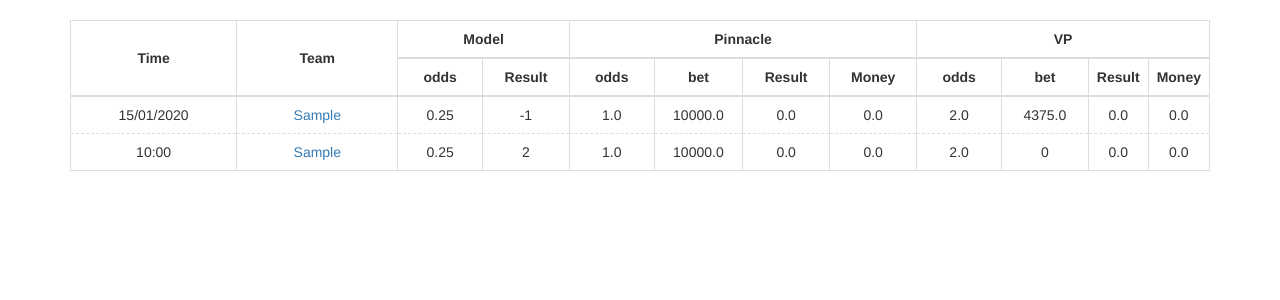
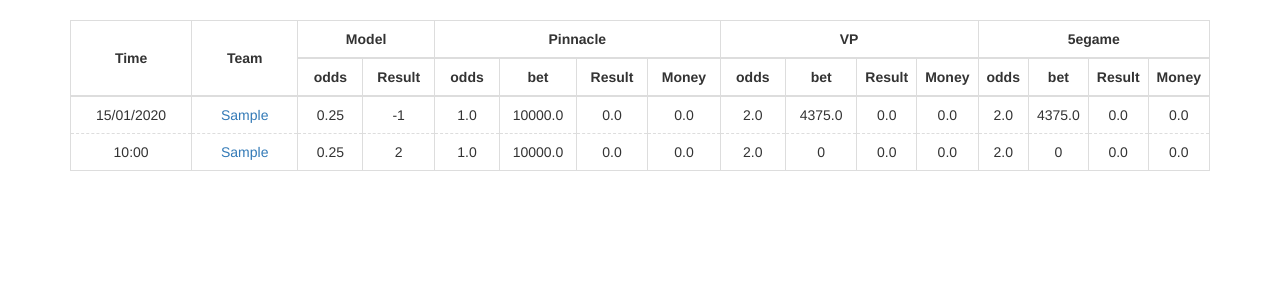
Before and after one commit to baolv97/CSGO, a Django app: page /over/ in a window 1280 px wide. Shown: the top 300 px of the page. Run offline with Django 3.2, Linux system fonts and the light colour scheme; a user stored in the database is signed in; tables that the repository leaves empty hold one stand-in row (values such as "Sample post"); some libraries are stand-ins or nearby versions.

Commit message:
add over

```diff
--- a/csgo/elo_csgo/bet/TrainingElo.py
+++ b/csgo/elo_csgo/bet/TrainingElo.py
@@ -335,8 +335,9 @@ def crawler_over_5etop():
 
                     point_team_a = match.get("vs1").get("score")
                     point_team_b = match.get("vs2").get("score")
-
-                    # print(team_a, team_b)
+                    egame = BetMatchEGame.objects.filter(time=time, team_a=team_a, team_b=team_b)
+                    if len(egame) > 0:
+                        continue
                     BetMatchEGame.objects.create(
                         time=time,
                         team_a=team_a,
--- a/csgo/elo_csgo/bet/management/commands/crawler_9_train_elo_for_player.py
+++ b/csgo/elo_csgo/bet/management/commands/crawler_9_train_elo_for_player.py
@@ -14,7 +14,7 @@ class Command(BaseCommand):
         trainingEloPlayer()
         save_winrate()
         save_winrate_vp()
-        # crawler_over_5etop()
+        crawler_over_5etop()
         save_winrate_5e()
         # 1. tính elo trung bình của cả đội (cộng lại / 5)
 
--- a/csgo/elo_csgo/bet/templates/bet/over.html
+++ b/csgo/elo_csgo/bet/templates/bet/over.html
@@ -77,10 +77,15 @@
             <th colspan="2" class="col-md-2">Model</th>
             <th colspan="4" class="col-md-2">Pinnacle</th>
             <th colspan="4" class="col-md-2">VP</th>
+            <th colspan="4" class="col-md-2">5egame</th>
         </tr>
         <tr>
             <th class="col-md-1">odds</th>
             <th class="col-md-1">Result</th>
+            <th class="col-md-1">odds</th>
+            <th class="col-md-1">bet</th>
+            <th class="col-md-1">Result</th>
+            <th class="col-md-1">Money</th>
             <th class="col-md-1">odds</th>
             <th class="col-md-1">bet</th>
             <th class="col-md-1">Result</th>
@@ -109,6 +114,10 @@
             <td>{{ item.vp_suggestion_team_a }}</td>
             <td>{{ item.vp_result_a }}</td>
             <td>{{ item.vp_money_a }}</td>
+            <td>{{ item.e_odds_team_a }}</td>
+            <td>{{ item.e_suggestion_team_a }}</td>
+            <td>{{ item.e_result_a }}</td>
+            <td>{{ item.e_money_a }}</td>
 
         </tr>
         <tr class="{% if forloop.counter|divisibleby:'2' %} bg_gray {% endif %} border_top_solid row_item">
@@ -124,6 +133,10 @@
             <td>{{ item.vp_suggestion_team_b }}</td>
             <td>{{ item.vp_result_b }}</td>
             <td>{{ item.vp_money_b }}</td>
+            <td>{{ item.e_odds_team_b }}</td>
+            <td>{{ item.e_suggestion_team_b }}</td>
+            <td>{{ item.e_result_b }}</td>
+            <td>{{ item.e_money_b }}</td>
         </tr>
 
         {% endfor %}
--- a/csgo/elo_csgo/bet/views.py
+++ b/csgo/elo_csgo/bet/views.py
@@ -8,6 +8,7 @@ from .constant import day, pinnacle, five_etop, vp_game
 from django.core.management import call_command
 from .models import *
 import threading
+from rest_framework.views import APIView
 import time
 from operator import itemgetter, attrgetter, methodcaller
 brankroll = 10000.0
@@ -654,11 +655,13 @@ def over(request):
     money = 10000
     pin_money = 0.0
     vp_money = 0.0
+    e_money = 0.0
     for item in matches_all:
         if item.match_id and item.winrate_a > 0 and item.winrate_b > 0:
             pin_result_a = 0.0
             pin_result_b = 0.0
             vpgame = BetMatch.objects.filter(match_id=item.match_id)
+            egame = BetMatchEGame.objects.filter(match_id=item.match_id)
             match = Match.objects.filter(id=item.match_id)
             ans = -1
             for x in match:
@@ -723,6 +726,49 @@ def over(request):
                 vp_money += suggestion_b * money * vp_odds_team_b
                 vp_result_b = suggestion_b * money * vp_odds_team_b
 
+            e_odds_team_a = 0.0
+            e_odds_team_b = 0.0
+            e_result_a = 0.0
+            e_result_b = 0.0
+
+            # tinh kelly and suggets nha cai 5egane
+            for x in egame:
+                e_odds_team_a = x.bet_team_a
+                e_odds_team_b = x.bet_team_b
+                break
+
+            ev_a = expectedValue(item.winrate_a, e_odds_team_a)
+            ev_b = expectedValue(1 - item.winrate_a, e_odds_team_b)
+
+            acd_e = according(ev_a, ev_b, e_odds_team_a, e_odds_team_b)
+
+            edge_a_e = edge(item.winrate_a, e_odds_team_a)
+            edge_b_e = edge(1 - item.winrate_a, e_odds_team_b)
+
+            kel_e = kelly(acd_e, edge_a_e, edge_b_e, e_odds_team_a, e_odds_team_b)
+            suggestion_a_e = 0.0
+            suggestion_b_e = 0.0
+
+            if kel_e > 0:
+                if acd_e == 1:
+                    suggestion_a_e = kel_e / 16
+                    suggestion_b_e = 0
+                if acd_e == 0:
+                    suggestion_a_e = 0
+                    suggestion_b_e = kel_e / 16
+            if ans == 1 and acd_e == 1:
+                e_money += suggestion_a_e * money * e_odds_team_a
+                e_result_a = suggestion_a_e * money * e_odds_team_a
+            if ans == 1 and acd_e == 0:
+                e_money -= suggestion_b_e * money
+                e_result_b = -suggestion_b_e * money
+            if ans == 0 and acd_e == 1:
+                e_money -= suggestion_a_e * money
+                e_result_a = -suggestion_a_e * money
+            if ans == 0 and acd_e == 0:
+                e_money += suggestion_b_e * money * e_odds_team_b
+                e_result_b = suggestion_b_e * money * e_odds_team_b
+
 
 
 
@@ -758,6 +804,15 @@ def over(request):
                 "pin_suggestion_team_b": str(round(item.suggestion_b * money, 2)),
                 "pin_result_b": round(pin_result_b, 2),
                 "pin_money_b": round(pin_money, 2),
+
+                "e_odds_team_a": round(e_odds_team_a + 1, 2),
+                "e_suggestion_team_a": round(suggestion_a_e * money, 2),
+                "e_result_a": round(e_result_a, 2),
+                "e_money_a": round(e_money, 2),
+                "e_odds_team_b": round(e_odds_team_b + 1, 2),
+                "e_suggestion_team_b": round(suggestion_b_e * money, 2),
+                "e_result_b": round(e_result_b, 2),
+                "e_money_b": round(e_money, 2),
             })
 
     result.reverse()
```
Also changed, not shown: csgo/elo_csgo/bet/templates/bet/index.html (+4 -11 lines).
